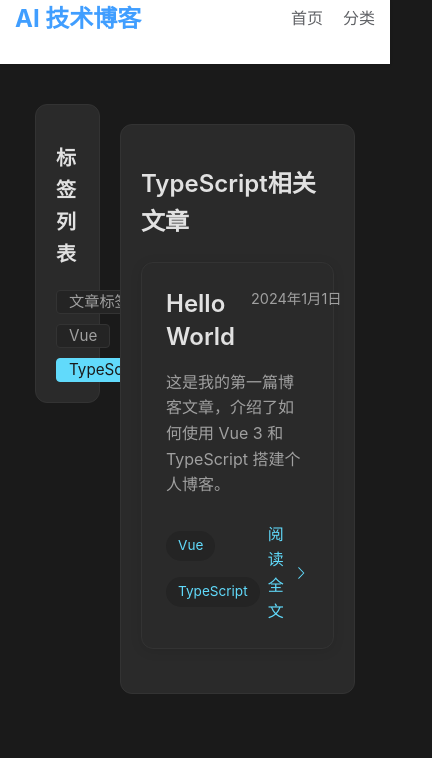
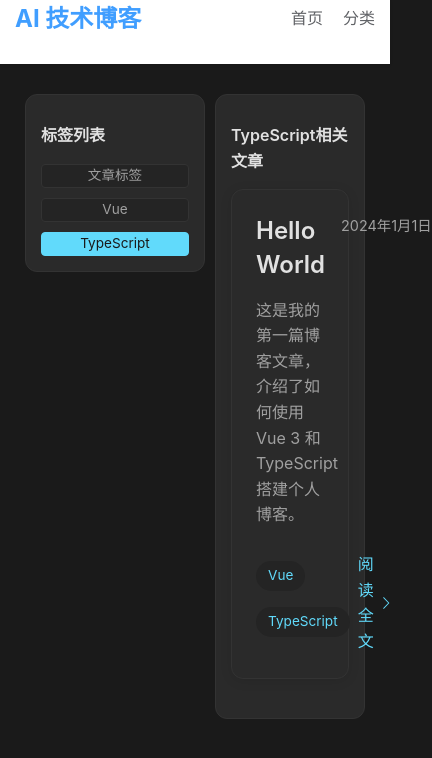
Before and after one commit to chengan/blog-ui, a Vue app: page /tag/TypeScript in a window 390 px wide. Shown: the top 758 px of the page, 432 px wide, since content can reach past the window. Built offline with nearby package versions, Linux system fonts and the light colour scheme.

Commit message:
修改Vercel配置

```diff
--- a/src/router/index.ts
+++ b/src/router/index.ts
@@ -27,12 +27,20 @@ const router = createRouter({
       meta: {
         title: '标签'
       }
+    },
+    {
+      path: '/:pathMatch(.*)*',
+      name: 'not-found',
+      component: () => import('../views/NotFoundView.vue'),
+      meta: {
+        title: '页面未找到'
+      }
     }
   ]
 })
 
 router.beforeEach((to, from, next) => {
-  document.title = `${to.meta.title} - AI技术博客`
+  document.title = `${to.meta.title || '页面未找到'} - AI技术博客`
   next()
 })
 
--- /dev/null
+++ b/src/views/NotFoundView.vue
@@ -0,0 +1,51 @@
+<template>
+  <div class="not-found container">
+    <div class="not-found-content">
+      <h1>404</h1>
+      <p>抱歉，您访问的页面不存在</p>
+      <RouterLink to="/" class="back-home">
+        <el-button type="primary">返回首页</el-button>
+      </RouterLink>
+    </div>
+  </div>
+</template>
+
+<script setup lang="ts">
+import { RouterLink } from 'vue-router'
+</script>
+
+<style scoped>
+.not-found {
+  min-height: calc(100vh - var(--header-height));
+  display: flex;
+  align-items: center;
+  justify-content: center;
+  padding: 40px 0;
+}
+
+.not-found-content {
+  text-align: center;
+  padding: 40px;
+  background: var(--card-background);
+  border-radius: 12px;
+  border: 1px solid var(--border-color);
+}
+
+.not-found h1 {
+  font-size: 6rem;
+  font-weight: 700;
+  color: var(--primary-color);
+  margin: 0 0 20px;
+  line-height: 1;
+}
+
+.not-found p {
+  font-size: 1.2rem;
+  color: var(--text-secondary);
+  margin: 0 0 30px;
+}
+
+.back-home {
+  text-decoration: none;
+}
+</style>
--- a/src/views/TagView.vue
+++ b/src/views/TagView.vue
@@ -1,7 +1,7 @@
 <template>
   <div class="tag-view container">
-    <el-row :gutter="20">
-      <el-col :span="6">
+    <div class="tag-layout">
+      <div class="tag-sidebar-wrapper">
         <div class="tag-sidebar">
           <h2>标签列表</h2>
           <div class="tag-list">
@@ -17,8 +17,8 @@
             </el-tag>
           </div>
         </div>
-      </el-col>
-      <el-col :span="18">
+      </div>
+      <div class="tag-content-wrapper">
         <div class="tag-content">
           <h2 class="section-title">
             {{ currentTag ? `${currentTag}相关文章` : '所有文章' }}
@@ -33,8 +33,8 @@
             </div>
           </template>
         </div>
-      </el-col>
-    </el-row>
+      </div>
+    </div>
   </div>
 </template>
 
@@ -105,6 +105,22 @@ onUnmounted(() => {
 .tag-view {
   padding: 20px 0;
   min-height: calc(100vh - var(--header-height) - 40px);
+}
+
+.tag-layout {
+  display: flex;
+  gap: 20px;
+  width: 100%;
+}
+
+.tag-sidebar-wrapper {
+  width: 240px;
+  flex-shrink: 0;
+}
+
+.tag-content-wrapper {
+  flex: 1;
+  min-width: 0;
 }
 
 .tag-sidebar {
@@ -184,34 +200,34 @@ onUnmounted(() => {
 
 @media (max-width: 768px) {
   .tag-view {
-    padding: 20px;
+    padding: 10px;
   }
 
-  .el-col-6 {
-    width: 100%;
-  }
-
-  .el-col-18 {
-    width: 100%;
-    margin-top: 20px;
-  }
-
-  .tag-sidebar {
-    position: static;
-  }
-
-  .tag-list {
-    flex-direction: row;
-    flex-wrap: wrap;
+  .tag-layout {
     gap: 10px;
   }
 
-  .tag-item {
-    width: auto;
+  .tag-sidebar-wrapper {
+    width: 180px;
   }
 
-  .tag-item:hover {
-    transform: translateY(-2px);
+  .tag-sidebar, .tag-content {
+    padding: 15px;
+  }
+
+  .tag-sidebar h2, .section-title {
+    font-size: 1rem;
+    margin-bottom: 15px;
+  }
+
+  .tag-item {
+    padding: 6px 10px;
+    font-size: 0.85rem;
+  }
+
+  .no-articles {
+    padding: 20px;
+    font-size: 0.9rem;
   }
 }
 </style>
--- a/vite.config.ts
+++ b/vite.config.ts
@@ -26,11 +26,19 @@ export default defineConfig({
     sourcemap: false,
     minify: 'esbuild',
     chunkSizeWarningLimit: 2000,
+    reportCompressedSize: false,
     rollupOptions: {
       output: {
-        manualChunks: {
-          'element-plus': ['element-plus'],
-          'vue': ['vue', 'vue-router', 'pinia']
+        manualChunks: (id) => {
+          if (id.includes('node_modules')) {
+            if (id.includes('element-plus')) {
+              return 'element-plus'
+            }
+            if (id.includes('vue') || id.includes('pinia')) {
+              return 'vue-vendor'
+            }
+            return 'vendor'
+          }
         },
         assetFileNames: (assetInfo) => {
           if (assetInfo.name) {
```
Also changed, not shown: vercel.json.
